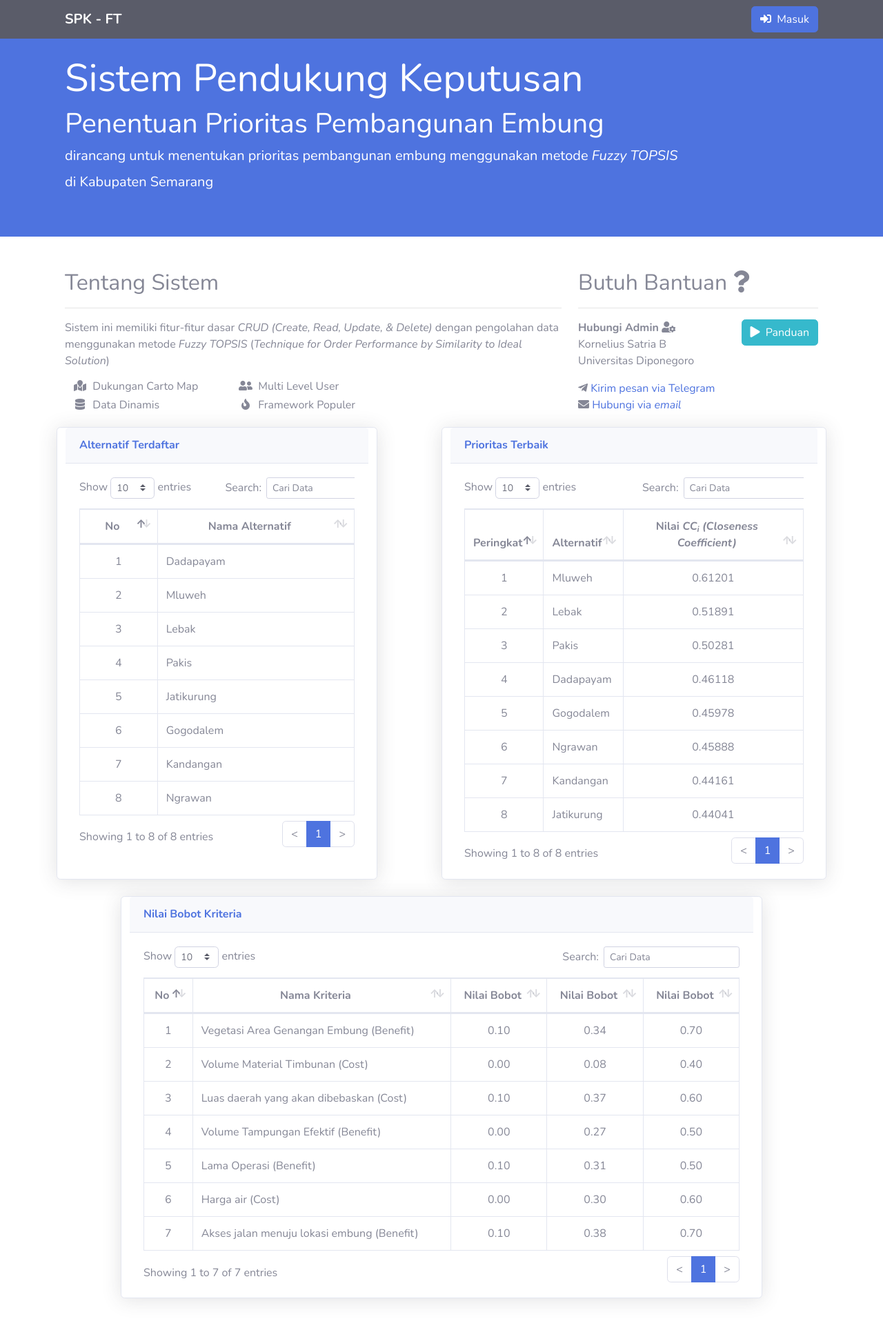
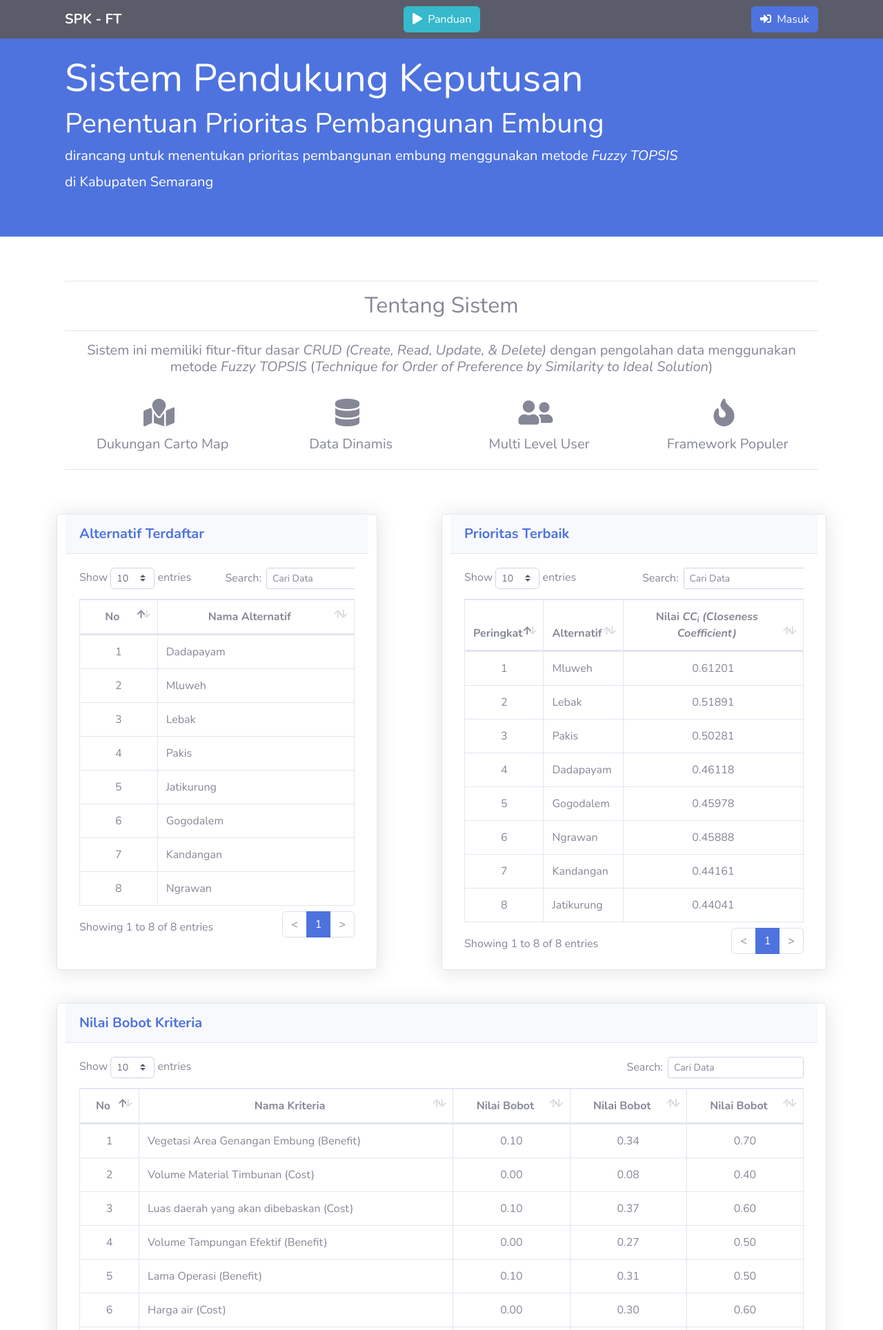
Before and after one commit to korneliussb/tugas-akhir-spk-fuzzy-topsis-dss, a CodeIgniter app: page /spkfu/ in a window 1280 px wide. Shown: the top 1928 px of the page at 69% size. Run offline with CodeIgniter, Linux system fonts and the light colour scheme; data comes from the database, SQL or seed files in the repository; grey boxes are pictures that could not be loaded.

Commit message:
landing page

```diff
--- a/application/views/welcome_message.php
+++ b/application/views/welcome_message.php
@@ -44,6 +44,11 @@ defined('BASEPATH') or exit('No direct script access allowed');
 			<!-- <a href="<?= base_url('auth'); ?>" class="btn btn-info btn-lg-active" role="button" aria-pressed="true">
 				<i class="fas fa-play"></i>&nbsp; Panduan
 			</a> -->
+
+			<a href="https://youtu.be/OY-DeBSA31M" target="_blank" class="btn btn-info btn-lg-active fa-pull-right" role="button" aria-pressed="true">
+				<i class="fas fa-play"></i>&nbsp; Panduan
+			</a>
+
 
 			<a href="<?= base_url('auth'); ?>" class="btn btn-primary btn-lg-active" role="button" aria-pressed="true">
 				<i class="fas fa-sign-in-alt"></i>&nbsp; Masuk
@@ -101,50 +106,37 @@ defined('BASEPATH') or exit('No direct script access allowed');
 	<div class="container">
 
 		<div class="row">
-			<div class="col-md-8 mb-0">
+			<div style="text-align:center;" class="col-md-12 mb-0">
+				<hr>
 				<h2>Tentang Sistem</h2>
 				<hr>
+
 				<!-- <p>L</p> -->
-				<p>Sistem ini memiliki fitur-fitur dasar <em>CRUD (Create, Read, Update, & Delete)</em> dengan pengolahan data menggunakan metode <em>Fuzzy TOPSIS </em>(<em>Technique for Order Performance by Similarity to Ideal Solution</em>)
-				</p>
+				<h5>Sistem ini memiliki fitur-fitur dasar <em>CRUD (Create, Read, Update, & Delete)</em> dengan pengolahan data menggunakan metode <em>Fuzzy TOPSIS </em>(<em>Technique for Order of Preference by Similarity to Ideal Solution</em>)
+				</h5>
+				<br>
 				<div class="row ml-auto mr-auto">
-					<div class="col-md-4">
-						<h6 href=""><i class="fas fa-fw fa-map-marked"></i>&nbsp; Dukungan Carto Map</h6>
-						<h6 href=""><i class="fas fa-fw fa-database"></i>&nbsp; Data Dinamis</h6>
+					<div class="col-md-3">
+						<h1 href=""><i class="fas fa-fw fa-map-marked"></i></h1>
+						<h5 href="">&nbsp; Dukungan Carto Map</h5>
 					</div>
-					<div class="col-md-4">
-						<h6><i class="fas fa-fw fa-user-friends"></i>&nbsp; Multi Level User</h6>
-						<h6><i class="fas fa-fw fa-fire"></i>&nbsp; Framework Populer</h6>
+					<div class="col-md-3">
+						<h1 href=""><i class="fas fa-fw fa-database"></i></h1>
+						<h5 href="">&nbsp; Data Dinamis</h5>
+					</div>
+					<div class="col-md-3">
+						<h1 href=""><i class="fas fa-fw fa-user-friends"></i></h1>
+						<h5 href="">&nbsp; Multi Level User</h5>
+					</div>
+					<div class="col-md-3">
+						<h1 href=""><i class="fas fa-fw fa-fire"></i></h1>
+						<h5 href="">&nbsp; Framework Populer</h5>
 					</div>
 				</div>
+				<hr>
 				<!-- <a class="btn btn-primary btn-lg" href="#">Call to Action &raquo;</a> -->
 			</div>
-			<div class="col-md-4 mb-1">
-				<h2>Butuh Bantuan <a class="fas fa-question"></a> </h2>
-				<hr>
-				<!-- <a href="<?= base_url('auth'); ?>" class="btn btn-info btn-lg-active" role="button" aria-pressed="true">
-					<i class="fas fa-play"></i>&nbsp; Panduan
-				</a> -->
-				<div class="">
-					<a href="https://youtu.be/OY-DeBSA31M" target="_blank" class="btn btn-info btn-lg-active fa-pull-right" role="button" aria-pressed="true">
-						<i class="fas fa-play"></i>&nbsp; Panduan
-					</a>
-				</div>
-				<address>
-					<!-- <a href=""></a> -->
-					<strong>Hubungi Admin <a class="fas fa-user-cog"></a></strong>
-					<br>Kornelius Satria B
-					<br>Universitas Diponegoro
-					<br>
-				</address>
-				<address>
-					<abbr title="Telegram"><i class="fab fa-telegram-plane"></i></abbr>
-					<a href="https://t.me/korneliussatria">Kirim pesan via Telegram</a>
-					<br>
-					<abbr title="Email"><i class="fa fa-envelope"></i></abbr>
-					<a href="mailto:korneliussb@student.ce.undip.ac.id">Hubungi via <em>email</em></a>
-				</address>
-			</div>
+
 		</div>
 		<!-- /.row -->
 		<!-- <div class="row">
@@ -188,11 +180,12 @@ defined('BASEPATH') or exit('No direct script access allowed');
 				</div>
 			</div>
 		</div> -->
-
+		<br>
+		<br>
 		<div class="row">
 			<div class="col-md-5 card shadow">
 				<div class="card-header py-3">
-					<h6 class="m-0 font-weight-bold text-primary">Alternatif Terdaftar</h6>
+					<h5 class="m-0 font-weight-bold text-primary">Alternatif Terdaftar</h5>
 				</div>
 				<!-- Alternatif -->
 				<div class="card-body">
@@ -226,7 +219,7 @@ defined('BASEPATH') or exit('No direct script access allowed');
 
 			<div class="col-md-6 card shadow">
 				<div class="card-header py-3">
-					<h6 class="m-0 font-weight-bold text-primary">Prioritas Terbaik</h6>
+					<h5 class="m-0 font-weight-bold text-primary">Prioritas Terbaik</h5>
 				</div>
 				<!-- Peringkat -->
 				<div class="card-body">
@@ -260,10 +253,11 @@ defined('BASEPATH') or exit('No direct script access allowed');
 			</div>
 		</div>
 		<br>
+		<br>
 		<div class="row">
-			<div class="card shadow ml-auto mr-auto col-md-10">
+			<div class="card shadow ml-auto mr-auto col-md-12">
 				<div class="card-header py-3">
-					<h6 class="m-0 font-weight-bold text-primary">Nilai Bobot Kriteria</h6>
+					<h5 class="m-0 font-weight-bold text-primary">Nilai Bobot Kriteria</h5>
 				</div>
 				<!-- Nilai Bobot Kriteria-->
 				<div class="card-body">
@@ -305,6 +299,46 @@ defined('BASEPATH') or exit('No direct script access allowed');
 				<iframe width="100%" height="520" frameborder="0" src="https://korneliussb.carto.com/builder/7138dec4-d14a-4530-9579-62e740c0bc86/embed" allowfullscreen webkitallowfullscreen mozallowfullscreen oallowfullscreen msallowfullscreen></iframe>
 			</div>
 		</div>
+		<br>
+		<div style="text-align:center;" class="col-md-12 mb-1">
+			<hr>
+			<h2>Butuh Bantuan <a class="fas fa-question"></a> </h2>
+			<hr>
+			<!-- <a href="<?= base_url('auth'); ?>" class="btn btn-info btn-lg-active" role="button" aria-pressed="true">
+					<i class="fas fa-play"></i>&nbsp; Panduan
+				</a> -->
+
+			<address>
+				<!-- <a href=""></a> -->
+				<h5>Hubungi Admin <a class="fas fa-user-cog"></a></h5>
+				<h6>Kornelius Satria B</h6>
+				<h6>Universitas Diponegoro</h6>
+				<br>
+			</address>
+			<div class="row">
+				<div class="col-md-3">
+
+				</div>
+				<div class="col-md-3">
+					<h1 href=""><i class="fab fa-telegram-plane"></i></h1>
+					<a href="https://t.me/korneliussatria">&nbsp; <h5>Kirim pesan via Telegram</h5></a>
+				</div>
+				<div class="col-md-3">
+					<h1 href=""><i class="fa fa-envelope"></i></h1>
+					<a href="mailto:korneliussb@student.ce.undip.ac.id">&nbsp; <h5>Hubungi via <em>email</em></h5></a>
+				</div>
+				<div class="col-md-3">
+
+				</div>
+				<!-- <abbr title="Telegram"><i class="fab fa-telegram-plane"></i></abbr>
+					<a href="https://t.me/korneliussatria">Kirim pesan via Telegram</a>
+					<br>
+					<abbr title="Email"><i class="fa fa-envelope"></i></abbr>
+					<a href="mailto:korneliussb@student.ce.undip.ac.id">Hubungi via <em>email</em></a> -->
+			</div>
+		</div>
+		<br>
+		<br>
 
 
 
```
